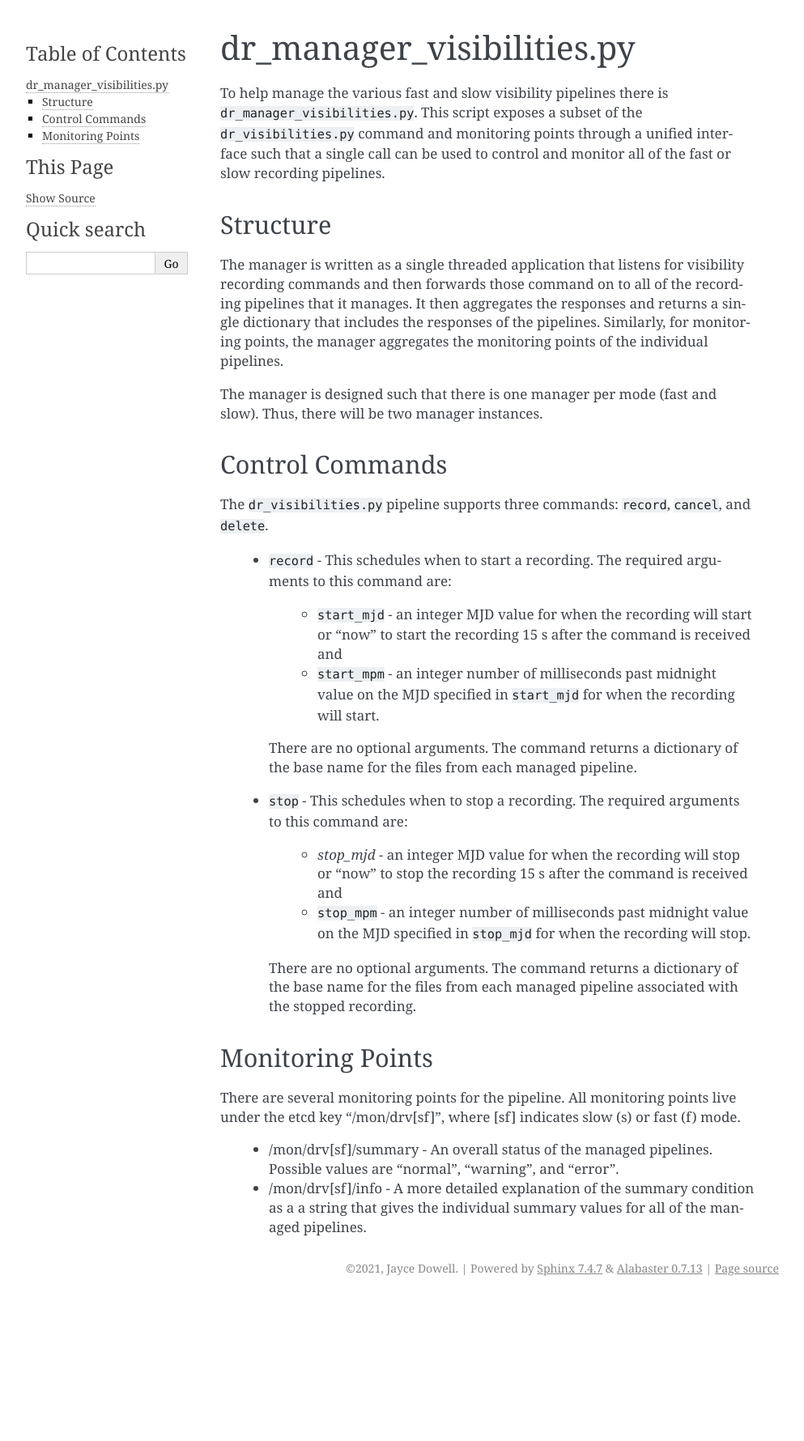
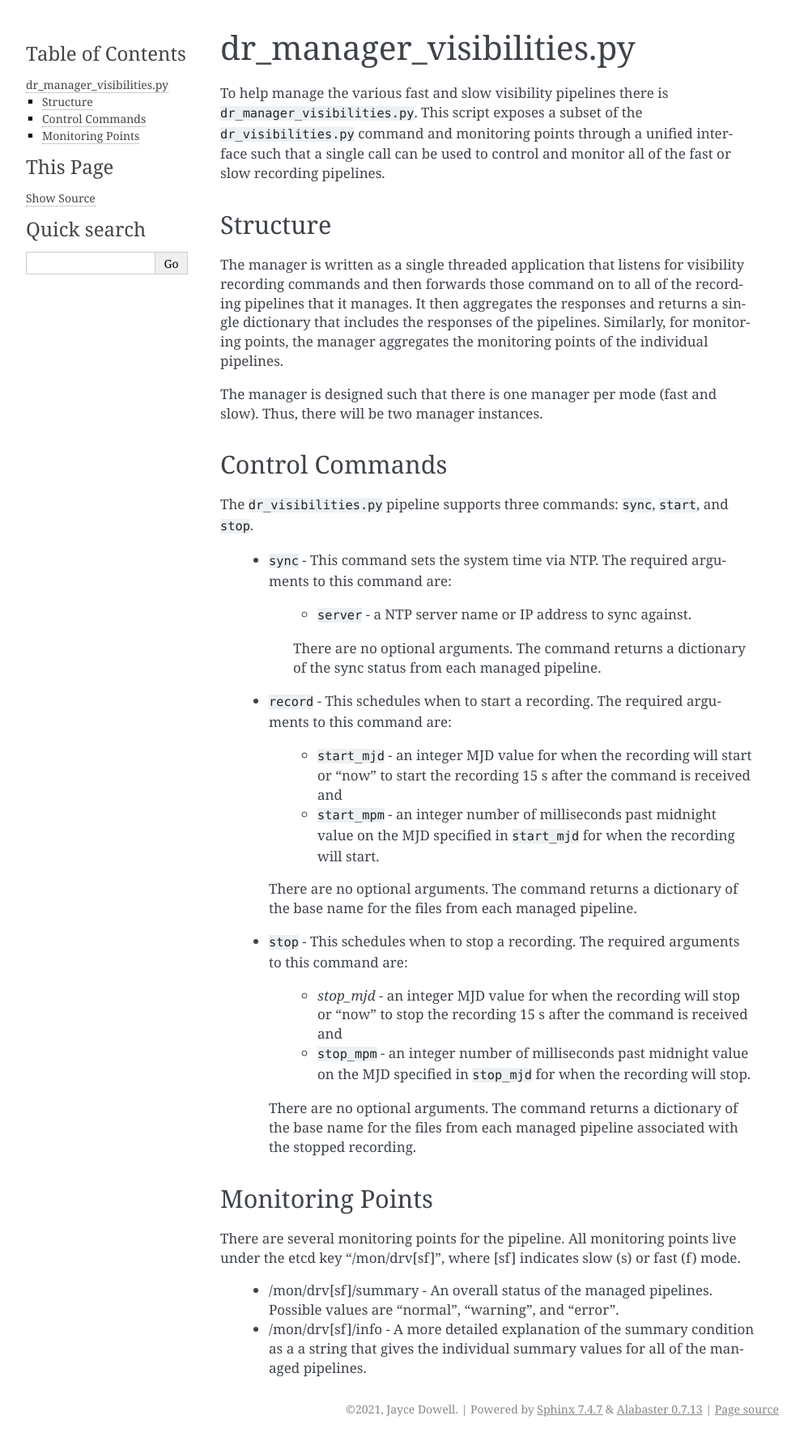
Before and after one commit to lwa-project/ovro_data_recorder, a Sphinx documentation site: the page built from docs/source/manager.rst, in a window 1280 px wide. Shown: the whole page at 81% size, without its empty margins (148-1141 px from the left). Built offline with Sphinx 7.4.7, drawn with Linux system fonts in a browser that asks for light colours; formulas are drawn with MathJax 3; before the commit the page ends 1606 px from its top, so only the background shows below that.

Commit message:
Added a sync command to help with time.

```diff
--- a/docs/source/manager.rst
+++ b/docs/source/manager.rst
@@ -21,9 +21,16 @@ Thus, there will be two manager instances.
 Control Commands
 ----------------
 
-The ``dr_visibilities.py`` pipeline supports three commands: ``record``, ``cancel``,
-and ``delete``.
+The ``dr_visibilities.py`` pipeline supports three commands: ``sync``, ``start``,
+and ``stop``.
 
+ * ``sync`` - This command sets the system time via NTP.  The required arguments to
+   this command are:
+
+    * ``server`` - a NTP server name or IP address to sync against.
+
+    There are no optional arguments.  The command returns a dictionary of the sync
+    status from each managed pipeline.
  * ``record`` - This schedules when to start a recording.  The required arguments
    to this command are:
 
--- a/dr_manager_visibilities.py
+++ b/dr_manager_visibilities.py
@@ -98,7 +98,7 @@ def main(argv):
 
     c = Client(mcs_id)
 
-    for cmd in ('start', 'stop):
+    for cmd in ('sync', 'start', 'stop'):
         cb = CommandCallbackBase(c.client)
         def wrapper(value):
             status = True
```
Also changed, not shown: control.py (+24 -4 lines), docs/source/pbeam.rst (+8 -2 lines), docs/source/vbeam.rst (+8 -2 lines), docs/source/visibilities.rst (+8 -2 lines).
